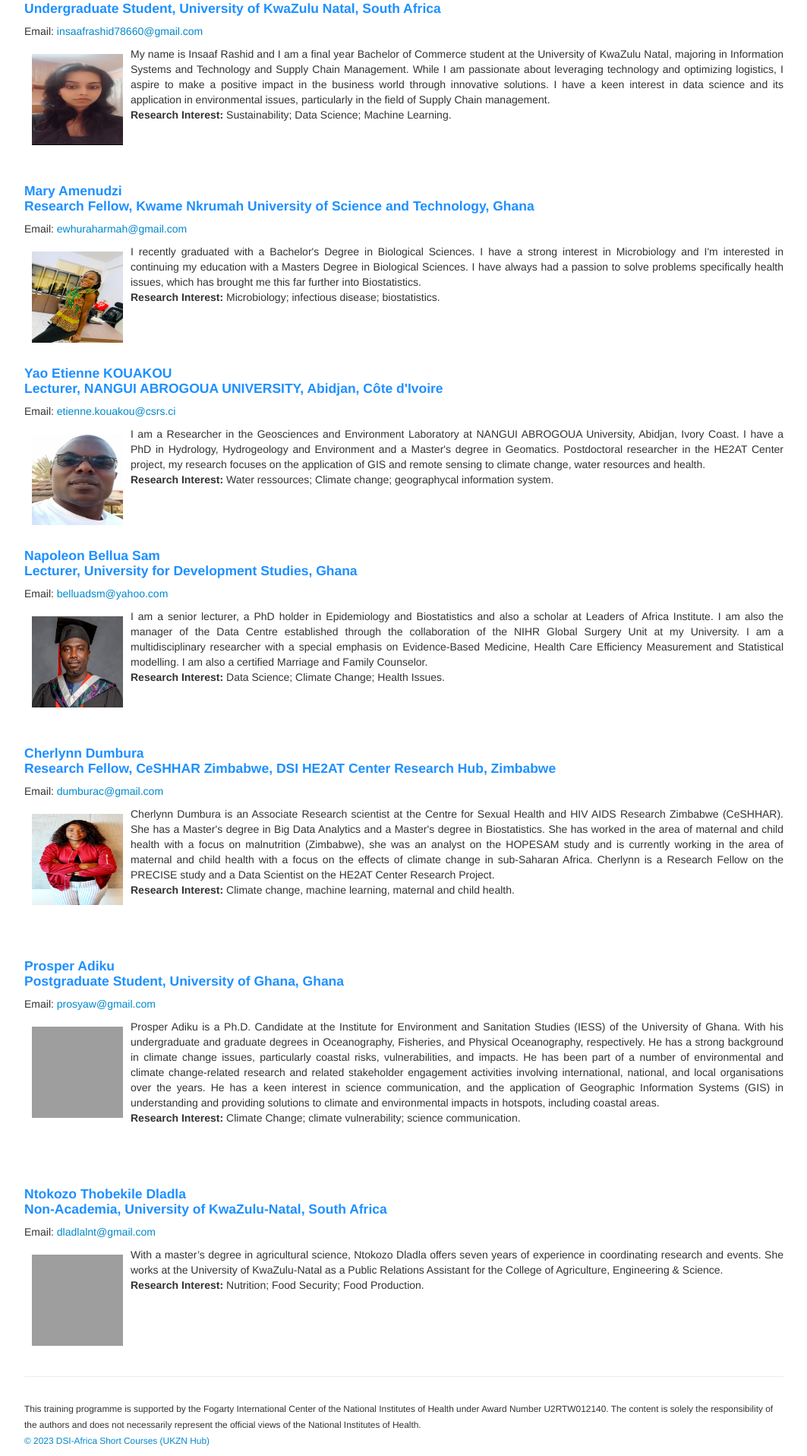
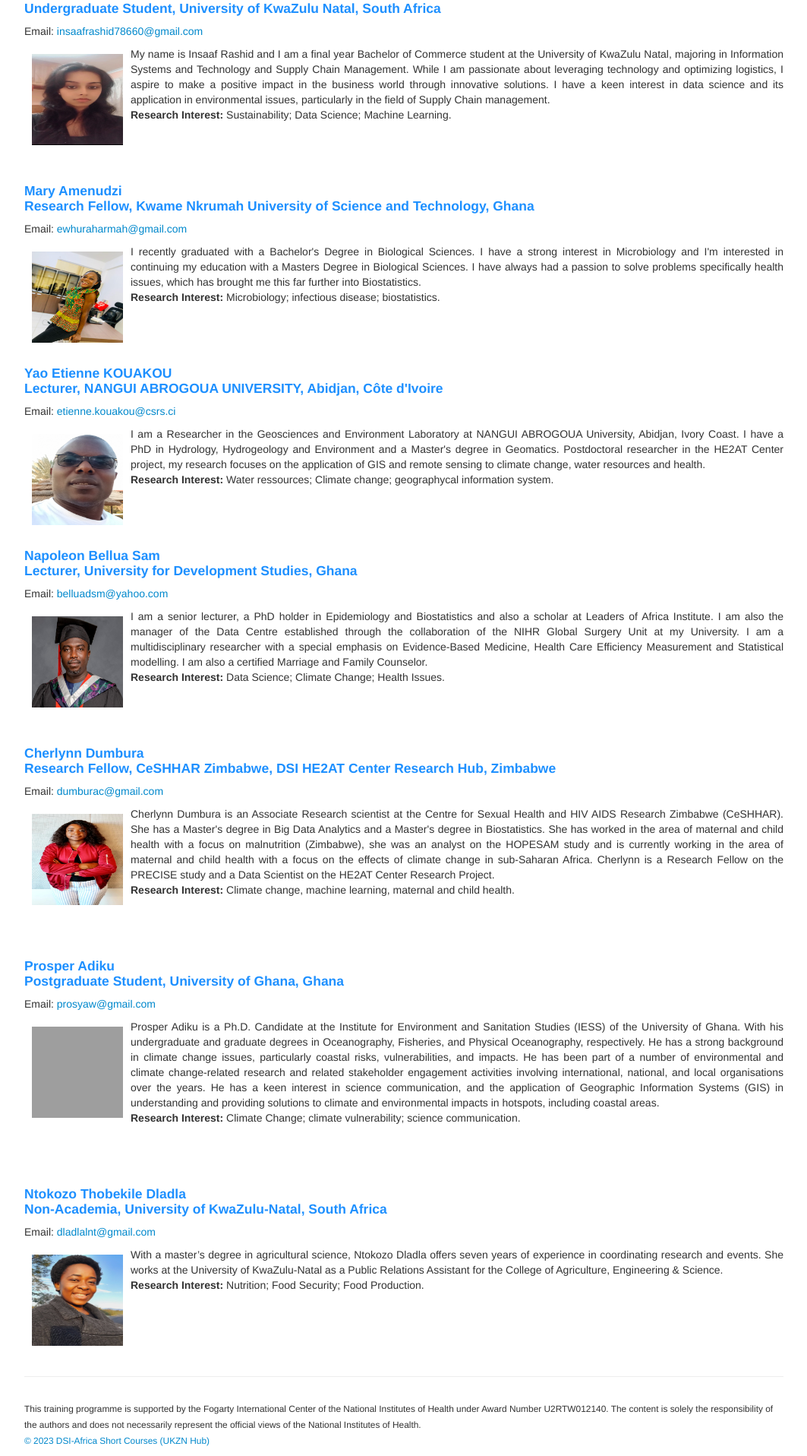
Before and after one commit to ccfscourseukzn/ccfscourseukzn.github.io, a Jekyll site: the page built from pages/participant.md, in a window 1280 px wide. Shown: the part 2301-4217 px from the top of the page at 76% size, without its empty margins (108-1171 px from the left). Built offline with Jekyll 4.4.1, drawn with Linux system fonts in a browser that asks for light colours; grey boxes are pictures that could not be loaded.

Commit message:
Update participant.md

```diff
--- a/pages/participant.md
+++ b/pages/participant.md
@@ -108,7 +108,7 @@ Email: <a href="mailto:prosyaw@gmail.com"> prosyaw@gmail.com </a> <br>
 
 <h4 style="color:DodgerBlue;"> Ntokozo Thobekile  Dladla <br> Non-Academia, University of KwaZulu-Natal, South Africa </h4>
 Email: <a href="mailto:dladlalnt@gmail.com"> dladlalnt@gmail.com </a> <br>
-<p align="justify"> <img src="../figures/ProsperAdiku.jpg" alt=" ProsperAdiku" style="float:left; width:120px; height:120px; padding: 10px;">   <span style="vertical-align:bottom"> With a master’s degree in agricultural science, Ntokozo Dladla offers seven years of experience in coordinating research and events. She works at the University of KwaZulu-Natal as a Public Relations Assistant for the College of Agriculture, Engineering & Science.   </span> <br>
+<p align="justify"> <img src="../figures/NtokozoDladla.jpg" alt=" NtokozoDladla" style="float:left; width:120px; height:120px; padding: 10px;">   <span style="vertical-align:bottom"> With a master’s degree in agricultural science, Ntokozo Dladla offers seven years of experience in coordinating research and events. She works at the University of KwaZulu-Natal as a Public Relations Assistant for the College of Agriculture, Engineering & Science.   </span> <br>
  <b>Research Interest:</b> Nutrition; Food Security; Food Production. </p> <br>
 <br>
 <br>
```
